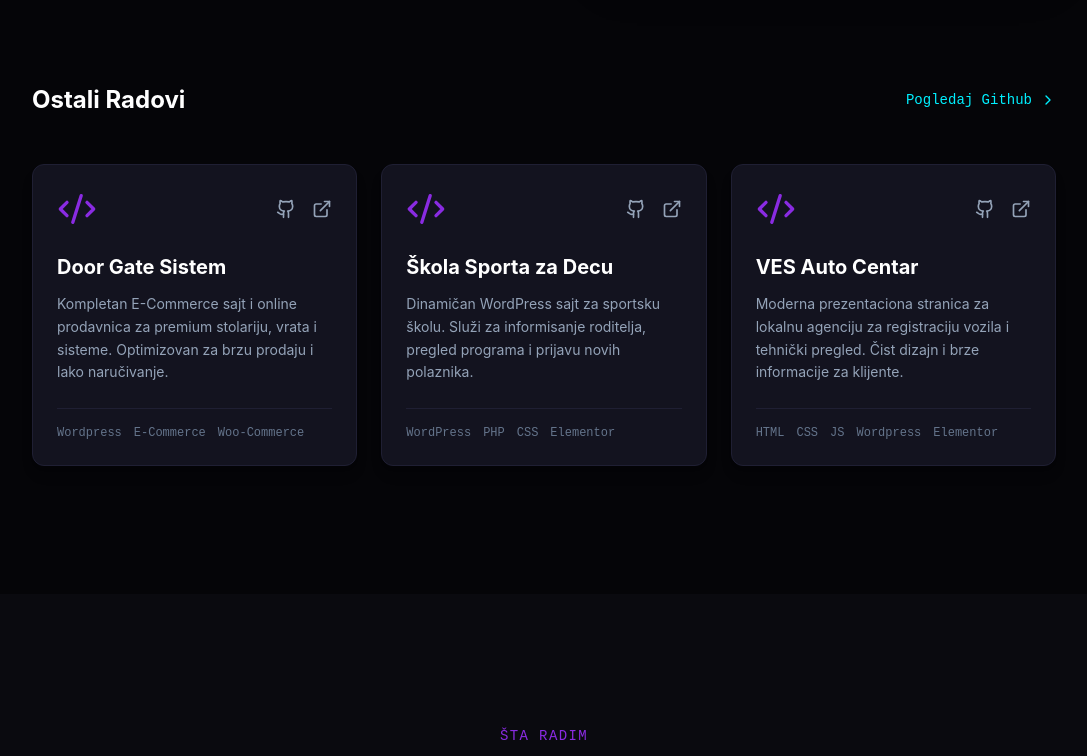
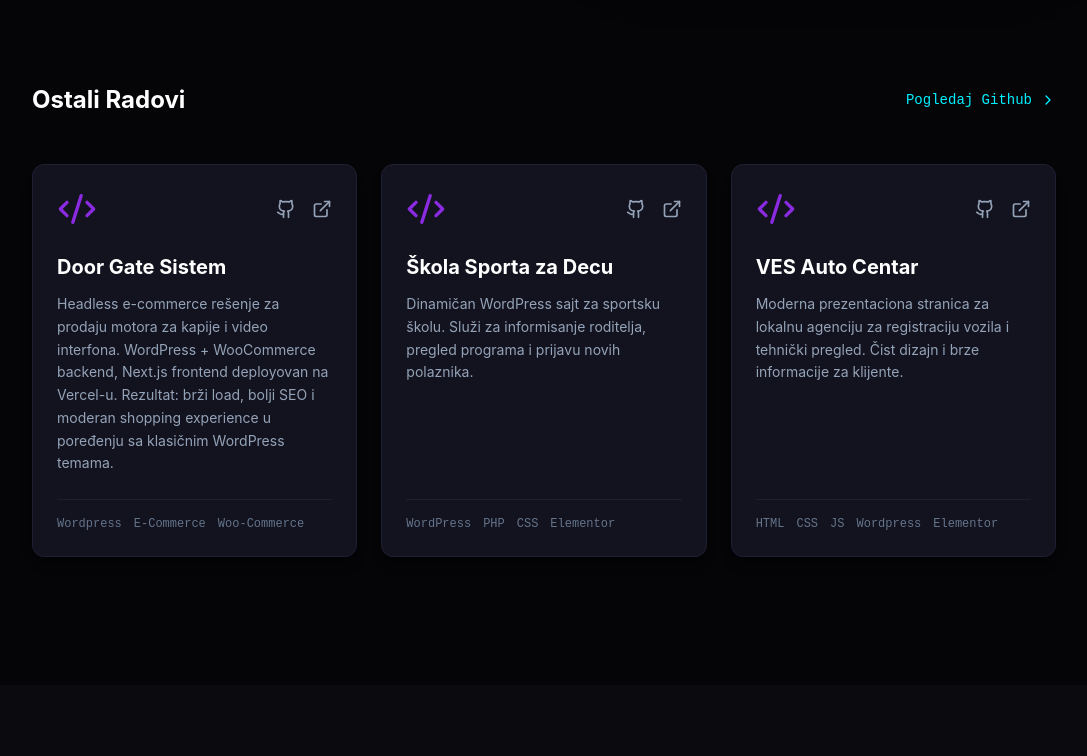
Before and after one commit to Cp6uH33/portfolio, a React (Vite) app: page / in a window 1280 px wide. Shown: the part 1579-2335 px from the top of the page, without its empty margins (96-1183 px from the left). Built offline with nearby package versions, Linux system fonts and the light colour scheme.

Commit message:
text fix

```diff
--- a/src/App.jsx
+++ b/src/App.jsx
@@ -240,8 +240,8 @@ const Projects = ({ lang }) => {
     {
       id: 1,
       title: "Door Gate Sistem",
-      desc_sr: "Kompletan E-Commerce sajt i online prodavnica za premium stolariju, vrata i sisteme. Optimizovan za brzu prodaju i lako naručivanje.",
-      desc_en: "Complete E-Commerce site and online store for premium carpentry, doors, and systems. Optimized for fast sales and easy ordering.",
+      desc_sr: "Headless e-commerce rešenje za prodaju motora za kapije i video interfona. WordPress + WooCommerce backend, Next.js frontend deployovan na Vercel-u. Rezultat: brži load, bolji SEO i moderan shopping experience u poređenju sa klasičnim WordPress temama.",
+      desc_en: "Headless e-commerce solution for selling gate motors and video intercoms. WordPress + WooCommerce backend, Next.js frontend deployed on Vercel. Result: faster load times, better SEO, and a modern shopping experience compared to traditional WordPress themes.",
       tech: ["Wordpress", "E-Commerce", "Woo-Commerce"],
       link: "https://doorgatesistem.com/",
       github: "#"
```
